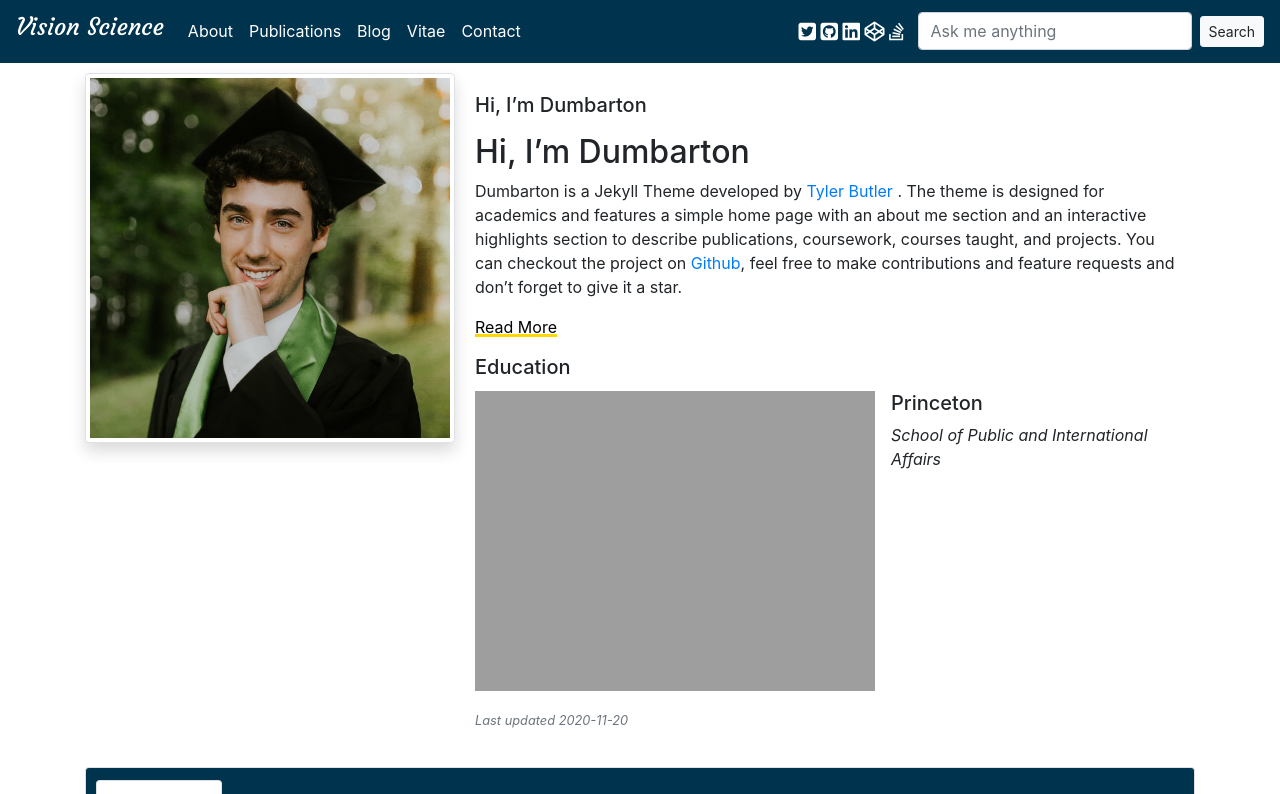
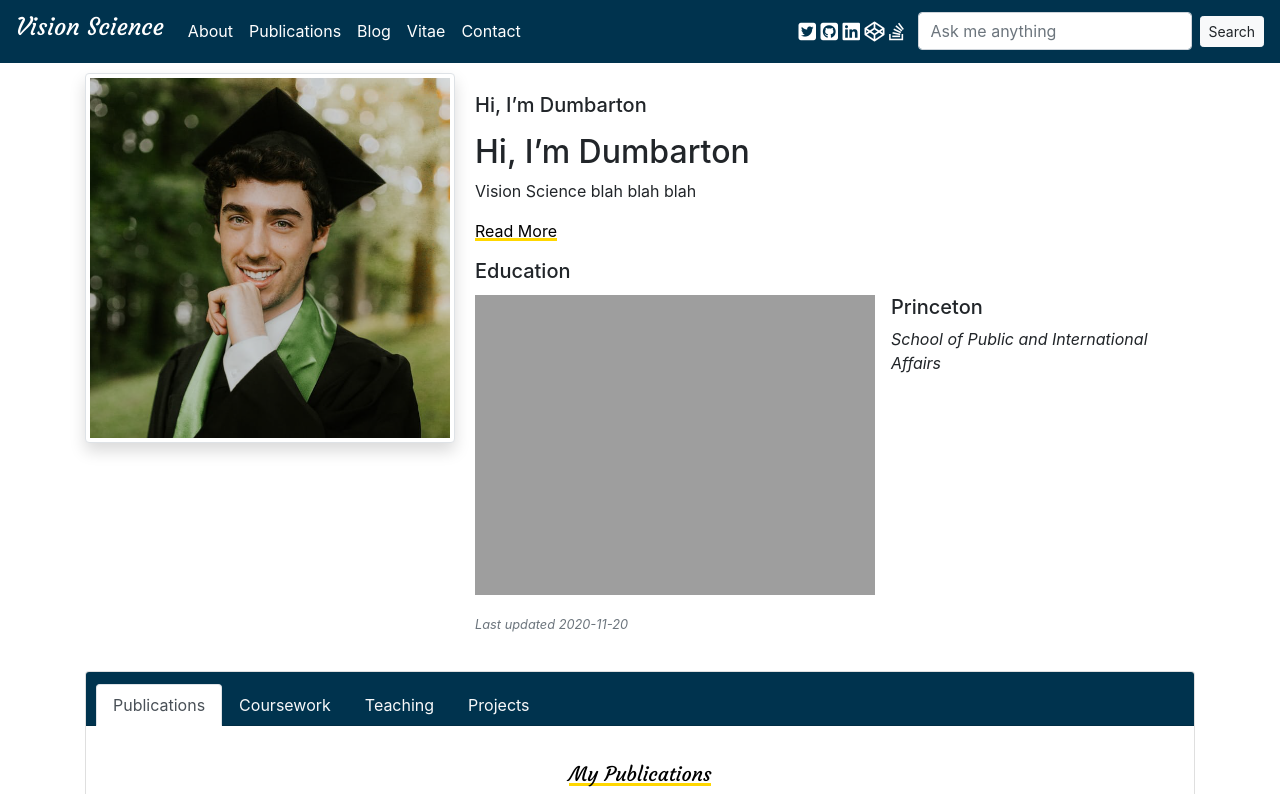
Before and after one commit to Vision-Science/Dumbarton, a Jekyll site: the page built from index.md, in a window 1280 px wide, cut to the strip 0-794 px from the top of the page. Built offline with Jekyll 4.4.1, drawn with Linux system fonts in a browser that asks for light colours; nearby versions of some CDN libraries; our own code applies the rules of GitHub Pages for plain Markdown files.

Commit message:
Update index.md

```diff
--- a/index.md
+++ b/index.md
@@ -4,6 +4,6 @@ title:
 date: 2020-11-20
 ---
 ## Hi, I'm Dumbarton
-Dumbarton is a Jekyll Theme developed by <a href="https://github.com/tcbutler320"> Tyler Butler </a>. The theme is designed for academics and features a simple home page with an about me section and an interactive highlights section to describe publications, coursework, courses taught, and projects. You can checkout the project on [Github](https://github.com/tcbutler320/Jekyll-Theme-Dumbarton), feel free to make contributions and feature requests and don't forget to give it a star.
+ Vision Science blah blah blah
 
 <a href="/about.html" class="highlighted">Read More</a>
```
